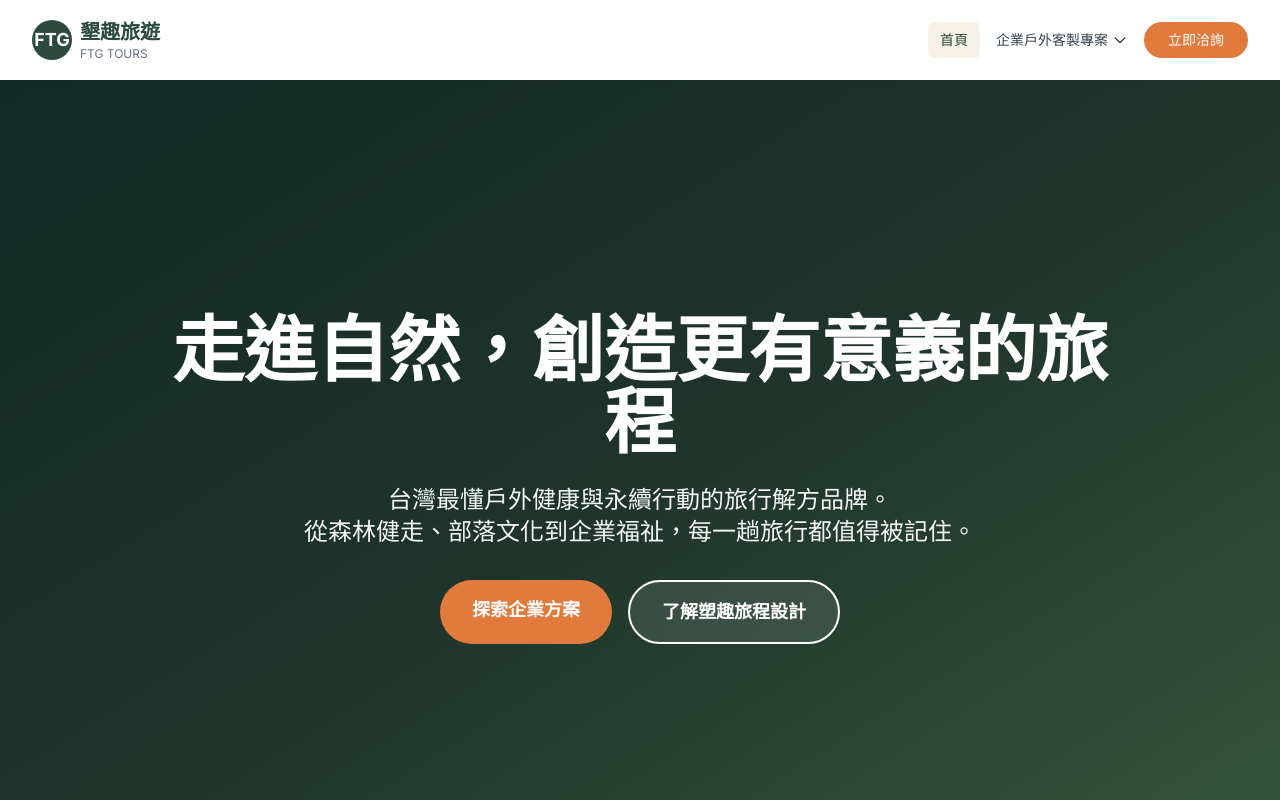
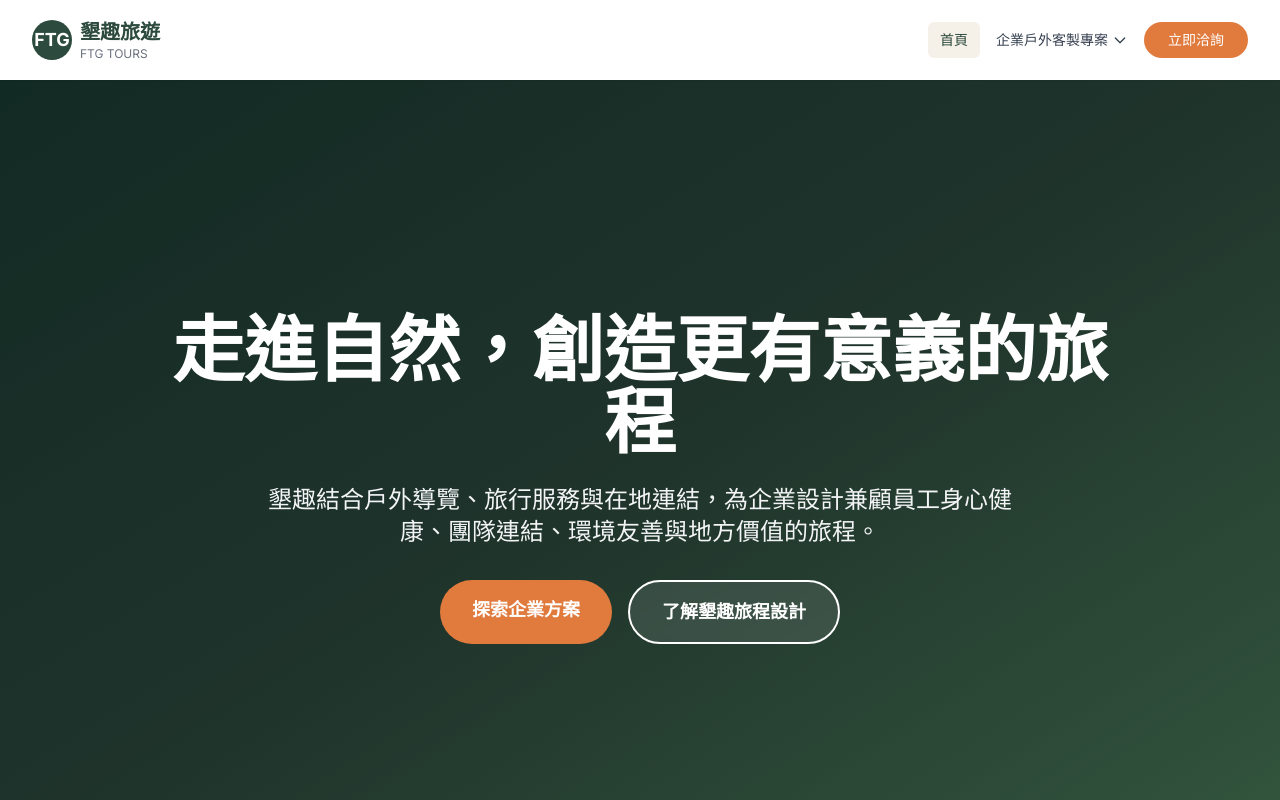
Before and after one commit to DingJun1028/ftgtours-esggo-co, a React (Vite) app: page /#/ in a window 1280 px wide. Shown: the top 800 px of the page. Built offline with nearby package versions, Linux system fonts and the light colour scheme.

Commit message:
fix: 首頁品牌名統一為『墾趣旅遊』(望趣/塑趣→墾趣), Hero副標題照示意圖

```diff
--- a/src/pages/Home.jsx
+++ b/src/pages/Home.jsx
@@ -5,7 +5,7 @@ export default function Home() {
   usePageSeo({
     title: 'ESG 戶外健康旅遊方案',
     description:
-      'FTG TOURS 望趣旅遊提供企業 ESG Team Day、員工旅遊、家庭日與 Retreat 等戶外健康旅遊方案，讓企業福祉與永續行動兼得。',
+      'FTG TOURS 墾趣旅遊提供企業 ESG Team Day、員工旅遊、家庭日與 Retreat 等戶外健康旅遊方案，讓企業福祉與永續行動兼得。',
     path: '/',
     keywords: ['ESG 旅遊', '企業員工旅遊', 'Team Day', '家庭日', 'Retreat'],
   });
@@ -19,16 +19,14 @@ export default function Home() {
             走進自然，創造更有意義的旅程
           </h1>
           <p className="text-xl md:text-2xl mb-8 text-gray-100 max-w-3xl mx-auto leading-relaxed">
-            台灣最懂戶外健康與永續行動的旅行解方品牌。
-            <br />
-            從森林健走、部落文化到企業福祉，每一趟旅行都值得被記住。
+            墾趣結合戶外導覽、旅行服務與在地連結，為企業設計兼顧員工身心健康、團隊連結、環境友善與地方價值的旅程。
           </p>
           <div className="flex flex-col sm:flex-row gap-4 justify-center">
             <Link to="/corporate-travel" className="bg-ftg-orange text-white px-8 py-4 rounded-full font-semibold text-lg hover:bg-orange-600 transition-colors">
               探索企業方案
             </Link>
             <a href="#esg-section" className="bg-white/10 backdrop-blur-sm text-white border-2 border-white px-8 py-4 rounded-full font-semibold text-lg hover:bg-white/20 transition-colors">
-              了解塑趣旅程設計
+              了解墾趣旅程設計
             </a>
           </div>
         </div>
```
